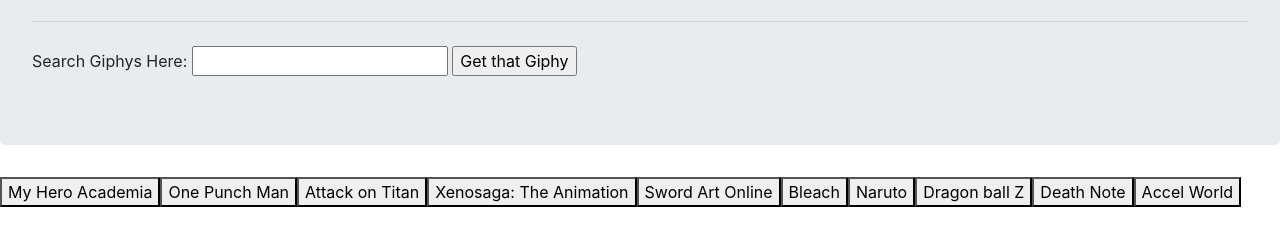
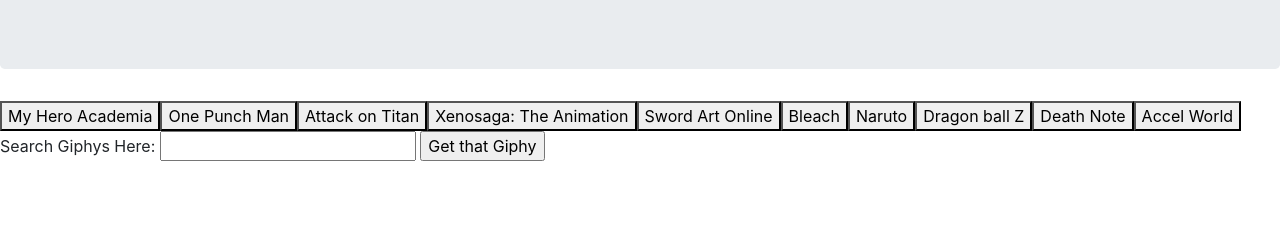
Before and after one commit to Munsey13/GIPHY-API, a plain HTML site: page index.html in a window 1280 px wide. Shown: the part 209-454 px from the top of the page. Drawn offline with nearby package versions, Linux system fonts and the light colour scheme.

Commit message:
changed the layout of the html, took out some tags that were not needed and cleaned it up some

```diff
--- a/index.html
+++ b/index.html
@@ -13,18 +13,17 @@
 </head>
 
 <body>
-    <!--This jumbotron will hold a litte header, with a little text, and a button to submit what the user puts for the giphys they want to see-->
+    <!--This jumbotron will hold a litte header, with a little text-->
     <div class="jumbotron">
         <h1 class="display-4">To Animate or To Pause That is the Question?</h1>
 
         <h3 class="Jumbo-h3">Only you can make something alive or freeze it in time! You and you alone have this power
             with
             just one click!</h3>
-
-        <hr class="my-4">
-        <!--This in the jumbotron but it will hold the button and search bar -->
+    </div>
+    <div id="container">
+        <div id="premade-buttons"></div>
         <form>
-
             <label for="input-bar">Search Giphys Here:</label>
 
             <input type="text" class="name-of-giphy">
@@ -32,16 +31,6 @@
             <input type="submit" class="submit-giphy" value="Get that Giphy">
 
         </form>
-    </div>
-
-    <!-- div id wrapper will hold giphy buttons already made by the coder -->
-    <div id="wrapper">
-
-        <div id="premade-buttons"></div>
-
-    </div>
-    <!--Using a div id container to hold the giphys images-->
-    <div id="container">
 
         <div id="giphys-here"></div>
 
```
